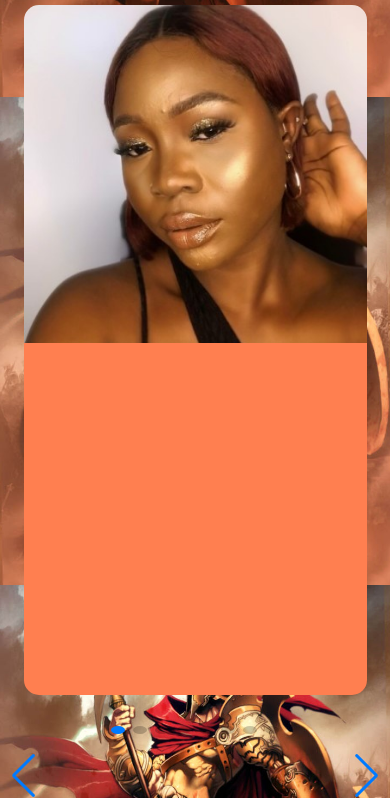
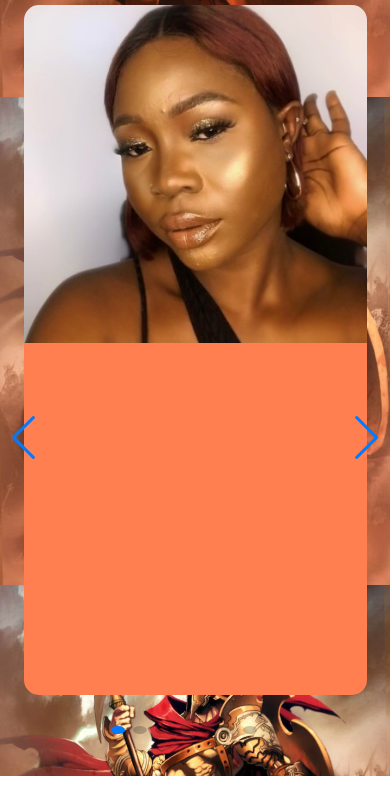
Before and after one commit to Izima01/Kodecamp-task-7-Team-Array-JS, a plain HTML site: page index.html in a window 390 px wide. Shown: the part 68-866 px from the top of the page. After the commit the page ends 844 px from the top, so only its background shows below. Drawn offline with nearby package versions, Linux system fonts and the light colour scheme.

Commit message:
fixed responsiveness

```diff
--- a/css/style.css
+++ b/css/style.css
@@ -78,17 +78,12 @@ span {
 
 @media (max-width: 426px) {
     .swiper-button-next, .swiper-button-prev {
-        top: 100% !important;
+        top: 60% !important;
     }
-    /* .description-inner {
-        opacity: 1;
-        transform: translateY(0);
-        transition: all ease-in-out 800ms;
-    } */
 }
 
 @media (max-width: 769px) {
         .swiper-button-next, .swiper-button-prev {
-        top: 100% !important;
+        top: 60% !important;
     }
 }
```
